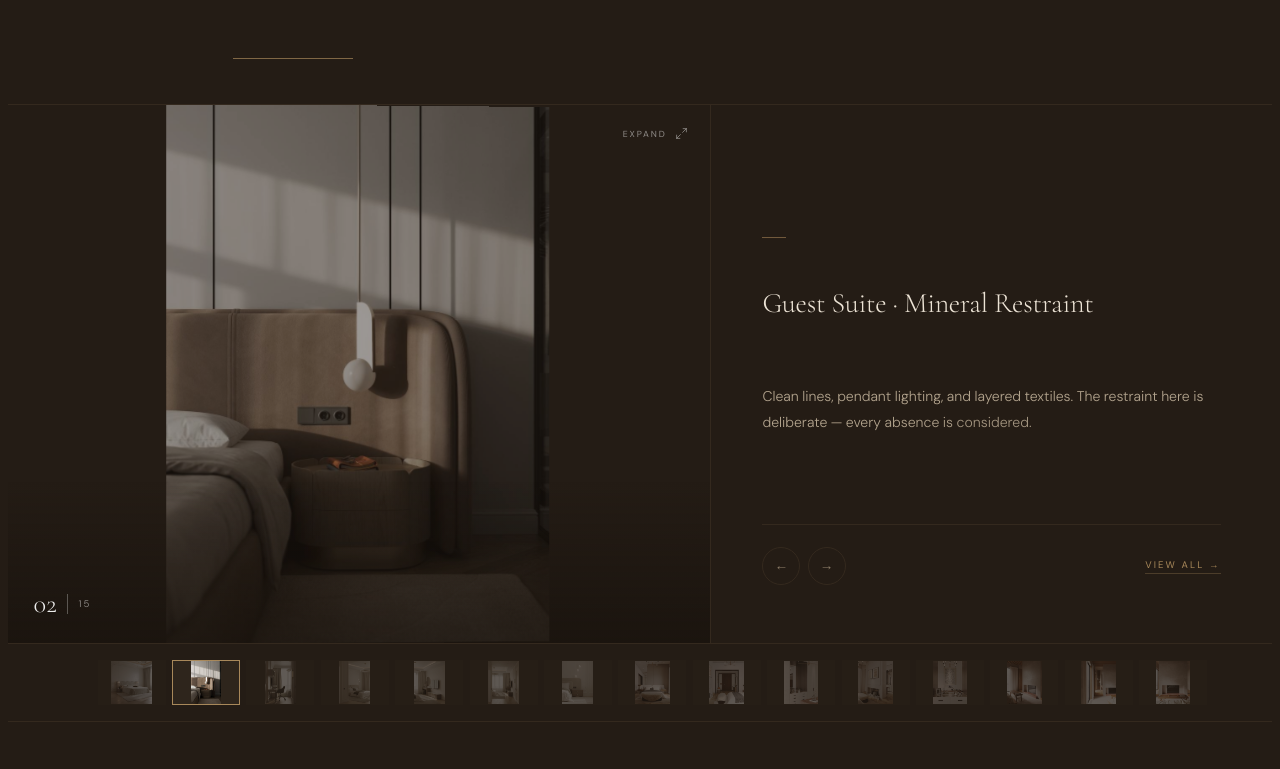
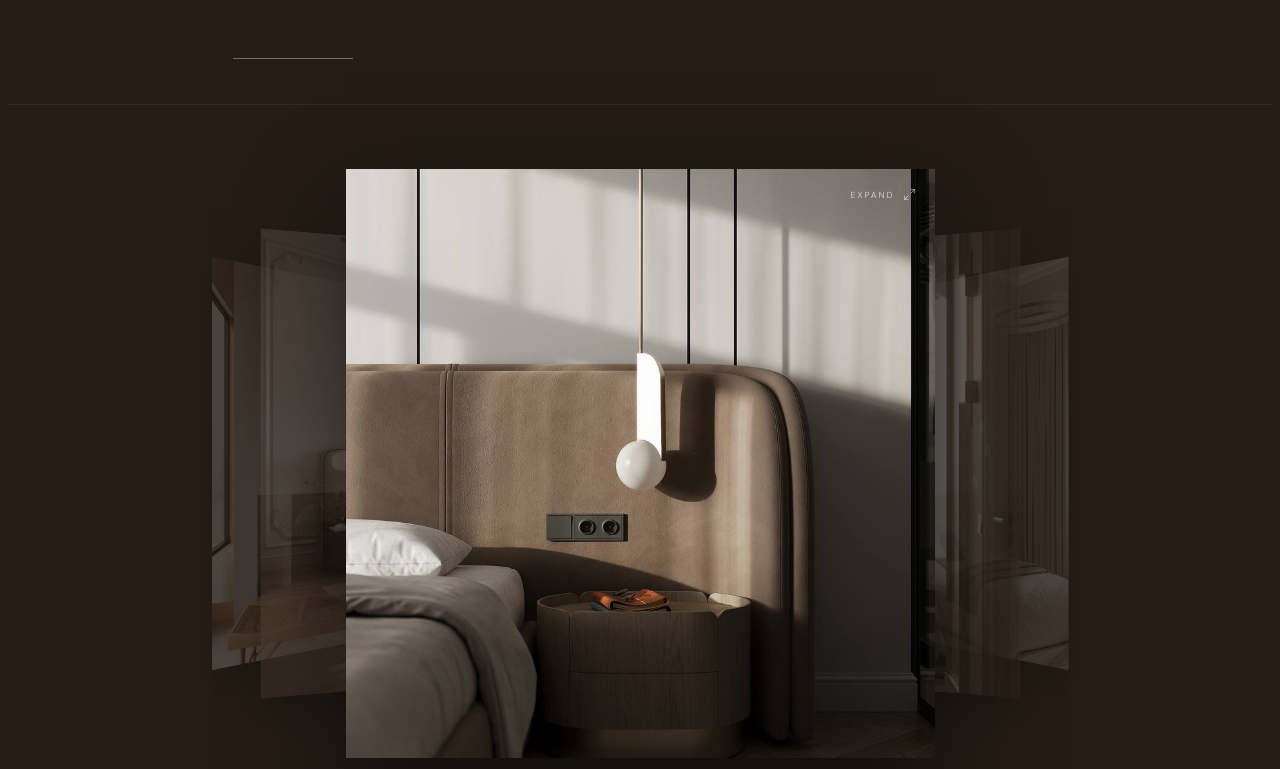
Before and after one commit to uniquewear20-spec/archviz-craft-website, a Next.js app: page / in a window 1280 px wide. Shown: the part 4111-4880 px from the top of the page. Built offline with nearby package versions, Linux system fonts and the light colour scheme.

Commit message:
Gallery: 3D coverflow carousel

```diff
--- a/app/page.tsx
+++ b/app/page.tsx
@@ -312,6 +312,12 @@ function SectionHeader({ index, label, headline, subheadline, body }: {
 //   fade+scale entry, ← → / Esc keyboard nav, caption alongside.
 // • Thumbnail strip uses contain on --bg-subtle so thumbs stay uniform.
 // ══════════════════════════════════════════════════════════════════════════
+// COVERFLOW GALLERY — 3D carousel.
+// Center image large & flat-on; the two neighbours on each side recede in
+// perspective (rotateY + translateZ + scale + dim), casting depth shadows on
+// the espresso ground. Click center (or "Expand") → full-screen Lightbox.
+// Drag / arrows / thumbnails to navigate. prefers-reduced-motion → flat fade.
+// ══════════════════════════════════════════════════════════════════════════
 function EditorialGallery({ slides, activeSlide, setActiveSlide, flip = false }: {
   slides: PortfolioSlide[];
   activeSlide: number;
@@ -321,174 +327,170 @@ function EditorialGallery({ slides, activeSlide, setActiveSlide, flip = false }:
   const n = slides.length;
   const current = slides[activeSlide];
   const [lightboxOpen, setLightboxOpen] = useState(false);
-  const [direction, setDirection] = useState(1); // 1 = next, -1 = prev (for 3D push)
   const reduceMotion = useReducedMotion();
 
-  const prev = () => { setDirection(-1); setActiveSlide(p => (p - 1 + n) % n); };
-  const next = () => { setDirection(1);  setActiveSlide(p => (p + 1) % n); };
+  const go = (dir: number) => setActiveSlide(p => (p + dir + n) % n);
+  const prev = () => go(-1);
+  const next = () => go(1);
 
-  // Subtle 3D depth variants — perspective push, not a spinning carousel.
-  // Disabled (flat fade) when the user prefers reduced motion.
-  const imageVariants = reduceMotion
-    ? {
-        enter: { opacity: 0 },
-        center: { opacity: 1 },
-        exit: { opacity: 0 },
+  // Shortest circular offset of slide i from the active one, range roughly [-n/2, n/2].
+  const offsetOf = (i: number) => {
+    let d = i - activeSlide;
+    if (d > n / 2) d -= n;
+    if (d < -n / 2) d += n;
+    return d;
+  };
+
+  // Only render the active slide and 2 neighbours each side (the rest are hidden).
+  const VISIBLE = 2;
+
+  // 3D placement for a given signed offset.
+  const transformFor = (offset: number) => {
+    if (reduceMotion) {
+      return { x: 0, rotateY: 0, z: 0, scale: offset === 0 ? 1 : 0.9, opacity: offset === 0 ? 1 : 0 };
     }
-    : {
-        enter: (dir: number) => ({
-          opacity: 0,
-          scale: 1.04,
-          rotateY: dir > 0 ? 6 : -6,
-          z: -60,
-        }),
-        center: { opacity: 1, scale: 1, rotateY: 0, z: 0 },
-        exit: (dir: number) => ({
-          opacity: 0,
-          scale: 0.99,
-          rotateY: dir > 0 ? -4 : 4,
-          z: -30,
-        }),
+    const abs = Math.abs(offset);
+    const sign = Math.sign(offset);
+    return {
+      x: offset * 190,                       // lateral fan-out
+      rotateY: -sign * Math.min(abs, VISIBLE) * 34, // angle neighbours away
+      z: -abs * 220,                          // push back in depth
+      scale: offset === 0 ? 1 : 0.82 - (abs - 1) * 0.06,
+      opacity: abs > VISIBLE ? 0 : offset === 0 ? 1 : 0.55 - (abs - 1) * 0.18,
+    };
   };
 
   return (
     <div style={{ borderTop: "1px solid var(--border)" }}>
-      <div style={{
-        display: "grid",
-        gridTemplateColumns: "1.25fr 1fr",
-        minHeight: "clamp(380px,42vw,560px)",
-        direction: flip ? "rtl" : "ltr",
-      }} className="editorial-grid">
-
-        {/* ── Image panel: fixed frame, full render, espresso matting ── */}
-        <div style={{ position: "relative", overflow: "hidden", direction: "ltr", backgroundColor: "var(--bg)" }}>
-          <button
+      <div className="cf-shell" style={{ direction: "ltr" }}>
+        {/* ── Stage ── */}
+        <div
+          className="cf-stage"
+          style={{ perspective: "2000px" }}
+          role="group"
+          aria-roledescription="carousel"
+          aria-label="Project gallery"
+        >
+          {slides.map((s, i) => {
+            const offset = offsetOf(i);
+            if (Math.abs(offset) > VISIBLE) return null;
+            const t = transformFor(offset);
+            const isCenter = offset === 0;
+            return (
+              <motion.button
+                key={i}
                 type="button"
-            onClick={() => setLightboxOpen(true)}
-            aria-label={`Open ${current.title} full screen`}
+                aria-label={isCenter ? `Open ${s.title} full screen` : `Go to ${s.title}`}
+                onClick={() => (isCenter ? setLightboxOpen(true) : setActiveSlide(i))}
+                animate={{ x: t.x, rotateY: t.rotateY, z: t.z, scale: t.scale, opacity: t.opacity }}
+                transition={{ duration: 0.7, ease: EASE_SOFT }}
                 style={{
-              position: "absolute", inset: 0, width: "100%", height: "100%",
-              padding: 0, border: "none", background: "var(--bg)",
-              cursor: "zoom-in", perspective: "1400px", overflow: "hidden",
+                  position: "absolute",
+                  width: "min(46vw, 620px)",
+                  height: "clamp(360px, 46vw, 600px)",
+                  transformStyle: "preserve-3d",
+                  transformOrigin: "center center",
+                  zIndex: 100 - Math.abs(offset),
+                  border: "none",
+                  padding: 0,
+                  background: "var(--bg-subtle)",
+                  cursor: isCenter ? "zoom-in" : "pointer",
+                  overflow: "hidden",
+                  boxShadow: isCenter
+                    ? "0 40px 90px rgba(0,0,0,0.55)"
+                    : "0 20px 50px rgba(0,0,0,0.4)",
+                  willChange: "transform, opacity",
                 }}
               >
-            <AnimatePresence mode="wait" custom={direction}>
-              <motion.img
-                key={activeSlide}
-                src={current.src}
-                alt={current.title}
-                custom={direction}
-                variants={imageVariants}
-                initial="enter"
-                animate="center"
-                exit="exit"
-                transition={{ duration: 0.7, ease: EASE_SOFT }}
+                <img
+                  src={s.src}
+                  alt={s.title}
+                  style={{ width: "100%", height: "100%", objectFit: "cover", display: "block" }}
+                />
+                {/* Dim veil on side cards so the centre reads as hero */}
+                <div
+                  aria-hidden
                   style={{
                     position: "absolute", inset: 0,
-                  width: "100%", height: "100%",
-                  objectFit: "contain", objectPosition: "center",
-                  display: "block", transformStyle: "preserve-3d",
-                  willChange: "transform, opacity",
+                    backgroundColor: "rgba(20,15,10,0.45)",
+                    opacity: isCenter ? 0 : 1,
+                    transition: "opacity 0.6s ease",
+                    pointerEvents: "none",
                   }}
                 />
-            </AnimatePresence>
-          </button>
-
-          {/* Subtle bottom gradient so the counter stays legible */}
-          <div style={{ position: "absolute", inset: 0, background: "linear-gradient(to top, rgba(20,15,10,0.55) 0%, transparent 30%)", pointerEvents: "none" }} />
-
-          {/* Counter */}
-          <div style={{ position: "absolute", bottom: "1.6rem", left: "1.6rem", display: "flex", alignItems: "center", gap: "0.65rem", zIndex: 4, pointerEvents: "none" }}>
-            <span style={{ fontFamily: "var(--font-cormorant),serif", fontSize: "1.65rem", fontWeight: 200, color: "rgba(255,255,255,0.92)", lineHeight: 1 }}>{String(activeSlide + 1).padStart(2, "0")}</span>
-            <div style={{ width: "1px", height: "20px", backgroundColor: "rgba(255,255,255,0.28)" }} />
-            <span style={{ fontFamily: "var(--font-dm),sans-serif", fontSize: "0.6rem", letterSpacing: "0.2em", color: "rgba(255,255,255,0.55)", fontWeight: 300 }}>{String(n).padStart(2, "0")}</span>
+                {/* Expand hint on the centre card */}
+                {isCenter && (
+                  <div style={{ position: "absolute", top: "1.2rem", right: "1.2rem", display: "flex", alignItems: "center", gap: "0.5rem", pointerEvents: "none", opacity: 0.8 }}>
+                    <span style={{ fontFamily: "var(--font-dm),sans-serif", fontSize: "0.55rem", letterSpacing: "0.22em", textTransform: "uppercase", color: "rgba(255,255,255,0.78)", fontWeight: 400 }}>Expand</span>
+                    <svg width="13" height="13" viewBox="0 0 24 24" fill="none" stroke="rgba(255,255,255,0.78)" strokeWidth="1.5" strokeLinecap="round" strokeLinejoin="round"><path d="M15 3h6v6M9 21H3v-6M21 3l-7 7M3 21l7-7" /></svg>
+                  </div>
+                )}
+              </motion.button>
+            );
+          })}
         </div>
 
-          {/* Expand hint — top right */}
-          <div style={{ position: "absolute", top: "1.4rem", right: "1.4rem", display: "flex", alignItems: "center", gap: "0.5rem", zIndex: 4, pointerEvents: "none", opacity: 0.7 }}>
-            <span style={{ fontFamily: "var(--font-dm),sans-serif", fontSize: "0.55rem", letterSpacing: "0.22em", textTransform: "uppercase", color: "rgba(255,255,255,0.7)", fontWeight: 400 }}>Expand</span>
-            <svg width="13" height="13" viewBox="0 0 24 24" fill="none" stroke="rgba(255,255,255,0.7)" strokeWidth="1.5" strokeLinecap="round" strokeLinejoin="round">
-              <path d="M15 3h6v6M9 21H3v-6M21 3l-7 7M3 21l7-7" />
-            </svg>
-          </div>
-        </div>
-
-        {/* ── Caption panel ── */}
-        <div style={{
-          backgroundColor: "var(--bg)",
-          borderLeft: flip ? "none" : "1px solid var(--border)",
-          borderRight: flip ? "1px solid var(--border)" : "none",
-          display: "flex", flexDirection: "column", justifyContent: "space-between",
-          padding: "clamp(2.5rem,4.5vw,4.5rem) clamp(2rem,4vw,4.5rem)",
-          direction: "ltr",
-        }}>
+        {/* ── Caption + controls below the stage ── */}
+        <div className="cf-caption">
           <AnimatePresence mode="wait">
             <motion.div key={activeSlide}
-              initial={{ opacity: 0, y: 18 }}
+              initial={{ opacity: 0, y: 14 }}
               animate={{ opacity: 1, y: 0 }}
-              exit={{ opacity: 0, y: -12 }}
-              transition={{ duration: 0.52, ease: EASE }}
-              style={{ flex: 1, display: "flex", flexDirection: "column", justifyContent: "center", gap: "1.3rem" }}>
-              <div style={{ width: "24px", height: "1px", backgroundColor: "#A8885A", opacity: 0.6 }} />
-              <h3 style={{ fontFamily: "var(--font-cormorant),serif", fontWeight: 300, fontSize: "clamp(1.4rem,2.2vw,2.1rem)", color: "var(--text-loud)", lineHeight: 1.16, letterSpacing: "-0.01em" }}>{current.title}</h3>
-              <p style={{ fontFamily: "var(--font-dm),sans-serif", fontWeight: 300, fontSize: "clamp(0.88rem,1.05vw,0.96rem)", color: "var(--text-soft)", lineHeight: 1.85 }}>
-                {current.desc.split(" ").map((word, wi) => (
-                  <motion.span key={`${activeSlide}-${wi}`}
-                    initial={{ filter: "blur(5px)", opacity: 0 }}
-                    animate={{ filter: "blur(0px)", opacity: 1 }}
-                    transition={{ duration: 0.2, ease: "easeOut", delay: 0.016 * wi }}
-                    style={{ display: "inline-block", marginRight: "0.25em" }}>{word}
-                  </motion.span>
-                ))}
-              </p>
+              exit={{ opacity: 0, y: -10 }}
+              transition={{ duration: 0.5, ease: EASE }}
+              style={{ textAlign: "center", maxWidth: "640px", margin: "0 auto" }}>
+              <div style={{ width: "24px", height: "1px", backgroundColor: "#A8885A", opacity: 0.6, margin: "0 auto 1.1rem" }} />
+              <h3 style={{ fontFamily: "var(--font-cormorant),serif", fontWeight: 300, fontSize: "clamp(1.5rem,2.4vw,2.2rem)", color: "var(--text-loud)", lineHeight: 1.16, letterSpacing: "-0.01em", marginBottom: "0.9rem" }}>{current.title}</h3>
+              <p style={{ fontFamily: "var(--font-dm),sans-serif", fontWeight: 300, fontSize: "clamp(0.88rem,1.05vw,0.96rem)", color: "var(--text-soft)", lineHeight: 1.85 }}>{current.desc}</p>
             </motion.div>
           </AnimatePresence>
 
-          <div>
-            <div style={{ height: "1px", backgroundColor: "var(--border)", marginBottom: "1.4rem", position: "relative" }}>
-              <motion.div style={{ position: "absolute", top: 0, left: 0, height: "100%", backgroundColor: "#A8885A", transformOrigin: "left" }}
-                animate={{ scaleX: (activeSlide + 1) / n }}
-                transition={{ duration: 0.52, ease: EASE_SOFT }} />
+          <div style={{ display: "flex", alignItems: "center", justifyContent: "center", gap: "1.5rem", marginTop: "2rem" }}>
+            <ArrowButton onClick={prev} direction="prev" />
+            <div style={{ display: "flex", alignItems: "center", gap: "0.6rem" }}>
+              <span style={{ fontFamily: "var(--font-cormorant),serif", fontSize: "1.5rem", fontWeight: 200, color: "var(--text-loud)", lineHeight: 1 }}>{String(activeSlide + 1).padStart(2, "0")}</span>
+              <div style={{ width: "1px", height: "18px", backgroundColor: "var(--border-mid)" }} />
+              <span style={{ fontFamily: "var(--font-dm),sans-serif", fontSize: "0.6rem", letterSpacing: "0.2em", color: "var(--text-muted)", fontWeight: 300 }}>{String(n).padStart(2, "0")}</span>
             </div>
-            <div style={{ display: "flex", alignItems: "center", justifyContent: "space-between" }}>
-              <div style={{ display: "flex", gap: "0.45rem" }}>
-                <ArrowButton onClick={prev} direction="prev" />
             <ArrowButton onClick={next} direction="next" />
           </div>
-              <a href="/work"
-                style={{ fontFamily: "var(--font-dm),sans-serif", fontSize: "0.6rem", letterSpacing: "0.22em", textTransform: "uppercase", color: "#A8885A", textDecoration: "none", borderBottom: "1px solid rgba(168,136,90,0.3)", paddingBottom: "2px", transition: "opacity 0.3s", fontWeight: 400 }}
-                onMouseEnter={e => { (e.currentTarget as HTMLAnchorElement).style.opacity = "0.5"; }}
-                onMouseLeave={e => { (e.currentTarget as HTMLAnchorElement).style.opacity = "1"; }}>View All →</a>
-            </div>
+
+          {/* Progress bar */}
+          <div style={{ height: "1px", backgroundColor: "var(--border)", margin: "1.8rem auto 0", maxWidth: "320px", position: "relative" }}>
+            <motion.div style={{ position: "absolute", top: 0, left: 0, height: "100%", backgroundColor: "#A8885A", transformOrigin: "left", width: "100%" }}
+              animate={{ scaleX: (activeSlide + 1) / n }}
+              transition={{ duration: 0.5, ease: EASE_SOFT }} />
           </div>
         </div>
       </div>
 
-      {/* Thumbnail strip — contain on subtle surface so thumbs stay uniform */}
-      <div style={{ backgroundColor: "var(--bg)", borderTop: "1px solid var(--border)", padding: "1rem clamp(2rem,7vw,8rem)", display: "flex", gap: "0.4rem", overflowX: "auto", scrollbarWidth: "none" }}>
+      {/* Thumbnail strip */}
+      <div style={{ backgroundColor: "var(--bg)", borderTop: "1px solid var(--border)", padding: "1rem clamp(2rem,7vw,8rem)", display: "flex", gap: "0.4rem", overflowX: "auto", scrollbarWidth: "none", justifyContent: "center" }}>
         {slides.map((s, i) => (
-          <button key={i}
-            onClick={() => { setDirection(i > activeSlide ? 1 : -1); setActiveSlide(i); }}
-            title={s.title}
-            aria-label={`View ${s.title}`}
+          <button key={i} onClick={() => setActiveSlide(i)} title={s.title} aria-label={`View ${s.title}`}
             style={{ flexShrink: 0, width: "clamp(48px,5.5vw,68px)", aspectRatio: "3/2", padding: 0, border: `1.5px solid ${i === activeSlide ? "#A8885A" : "transparent"}`, opacity: i === activeSlide ? 1 : 0.28, cursor: "pointer", background: "var(--bg-subtle)", overflow: "hidden", transition: "all 0.3s ease" }}
             onMouseEnter={e => { (e.currentTarget as HTMLButtonElement).style.opacity = "0.7"; }}
             onMouseLeave={e => { (e.currentTarget as HTMLButtonElement).style.opacity = i === activeSlide ? "1" : "0.28"; }}>
-            <img src={s.src} alt="" style={{ width: "100%", height: "100%", objectFit: "contain", display: "block" }} />
+            <img src={s.src} alt="" style={{ width: "100%", height: "100%", objectFit: "cover", display: "block" }} />
           </button>
         ))}
       </div>
 
-      {/* ── Lightbox ── */}
-      <Lightbox
-        open={lightboxOpen}
-        slides={slides}
-        index={activeSlide}
-        setIndex={setActiveSlide}
-        onClose={() => setLightboxOpen(false)}
-      />
+      <Lightbox open={lightboxOpen} slides={slides} index={activeSlide} setIndex={setActiveSlide} onClose={() => setLightboxOpen(false)} />
 
-      <style>{`.editorial-grid{grid-template-columns:1.25fr 1fr!important}@media(max-width:860px){.editorial-grid{grid-template-columns:1fr!important;direction:ltr!important;min-height:0!important}.editorial-grid>div:first-child{min-height:clamp(300px,70vw,440px)}}`}</style>
+      <style>{`
+        .cf-shell { background: var(--bg); padding: clamp(2.5rem,5vw,5rem) clamp(1rem,4vw,4rem) clamp(2.5rem,4vw,4rem); }
+        .cf-stage {
+          position: relative;
+          height: clamp(360px, 46vw, 600px);
+          display: flex; align-items: center; justify-content: center;
+          margin-bottom: clamp(2rem,3.5vw,3.5rem);
+        }
+        .cf-caption { max-width: 1100px; margin: 0 auto; }
+        @media (max-width: 860px) {
+          .cf-stage { height: clamp(300px, 70vw, 440px); }
+        }
+      `}</style>
     </div>
   );
 }
```
Lines whose indentation alone changed are shown as unchanged.
